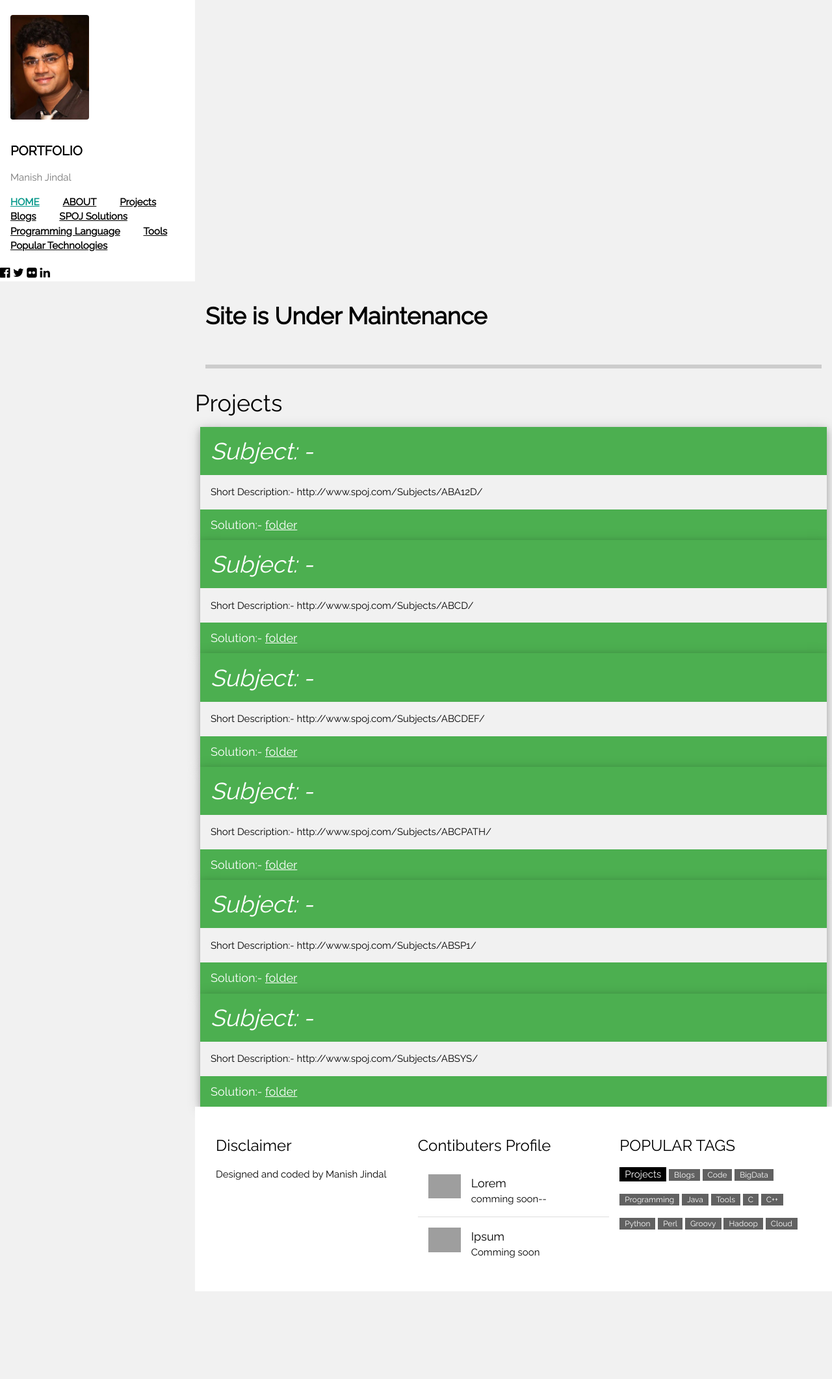
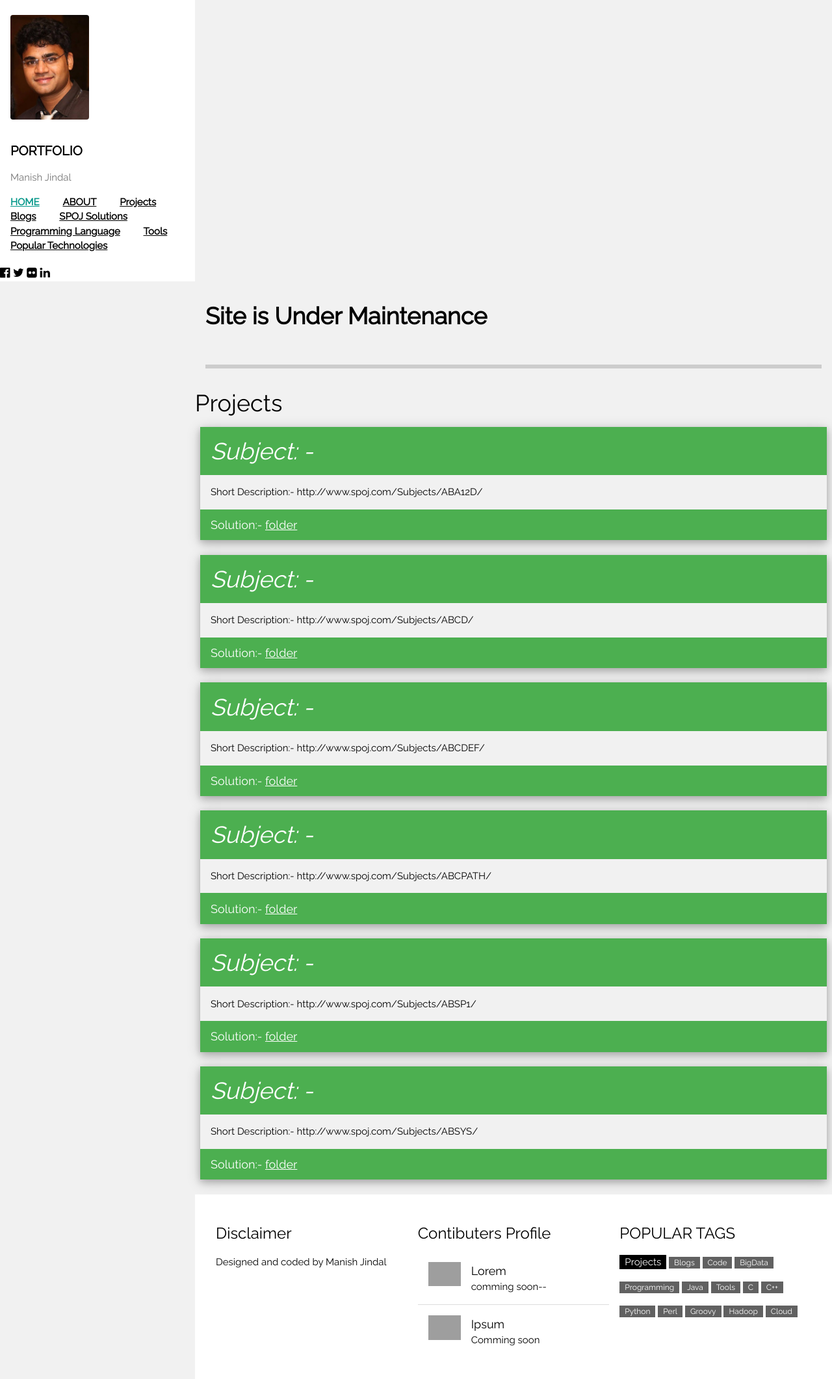
Before and after one commit to manishjindal/manishjindal.github.io, a Jekyll site: the page built from Blogs/index.html, in a window 1280 px wide. Shown: the whole page at 65% size. Built offline with Jekyll 4.4.1, drawn with Linux system fonts in a browser that asks for light colours; nearby versions of some CDN libraries; before the commit the page ends 1987 px from its top, so only the background shows below that; grey boxes are pictures that could not be loaded.

Commit message:
added card

```diff
--- a/Blogs/index.html
+++ b/Blogs/index.html
@@ -7,8 +7,8 @@
  <!-- First Photo Grid-->
   <div class="w3-row-padding">
     {% for data in site.data.blogs %}
-    		<div class="w3-card-4 w3-hover-shadow">
-				<header class="w3-container w3-green">
+    		<div class="w3-card-4 ">
+				<header class="w3-container w3-green w3-hover-shadow">
 				  <h1><i>Subject: - {{data.subject}}</i></h1>
 				</header>
 
@@ -20,5 +20,6 @@
 				  <h5>Solution:- <a href="../{{site.baseurl}}/Projects/projects/">folder</a></h5>
 				</footer>
 			</div>
+			</br>
     {% endfor %}
   </div>
```
